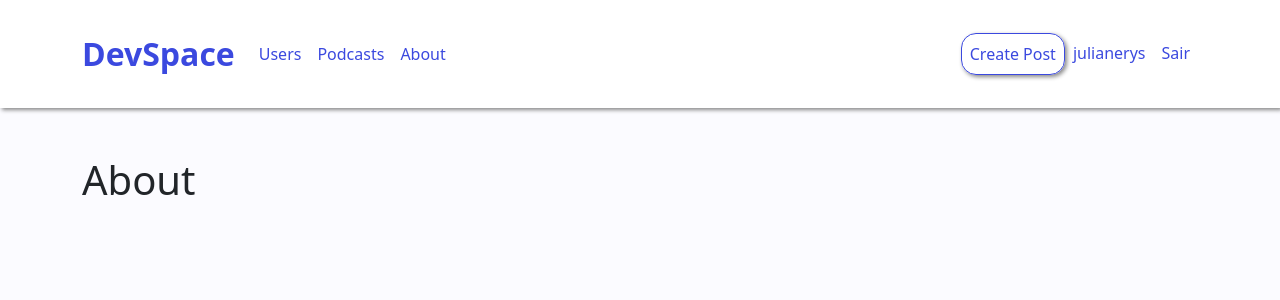
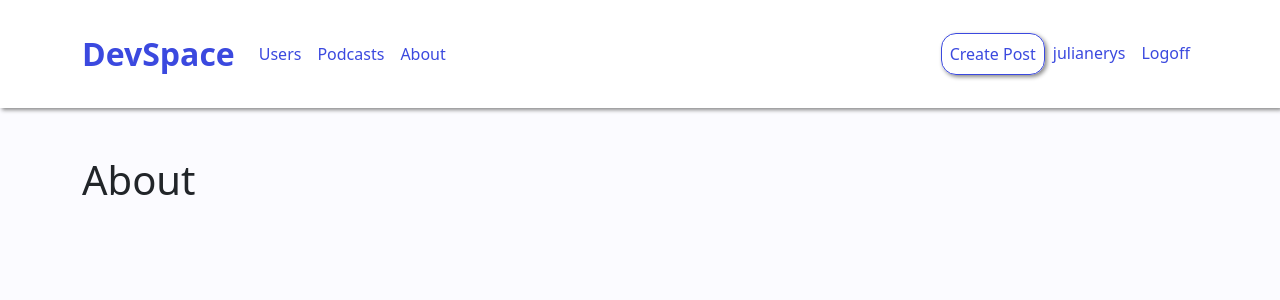
Before and after one commit to jul1anaportela/DevSpace, a Flask app: page /about in a window 1280 px wide. Shown: the top 300 px of the page. Run offline with Flask 3, Linux system fonts and the light colour scheme; a user stored in the database is signed in; some libraries are stand-ins or nearby versions.

Commit message:
:sparkles: navbar :sparkles:

```diff
--- a/comuna/templates/navbar.html
+++ b/comuna/templates/navbar.html
@@ -22,7 +22,7 @@
             <a class="nav-link" href="{{ url_for('perfil') }}">{{current_user.username}}</a>
           </li>
           <li class="nav-item">
-            <a class="nav-link" href="{{ url_for('sair') }}">Sair</a>
+            <a class="nav-link" href="{{ url_for('sair') }}">Logoff</a>
           </li>
         {% else %}
           <li class="nav-item">
```
